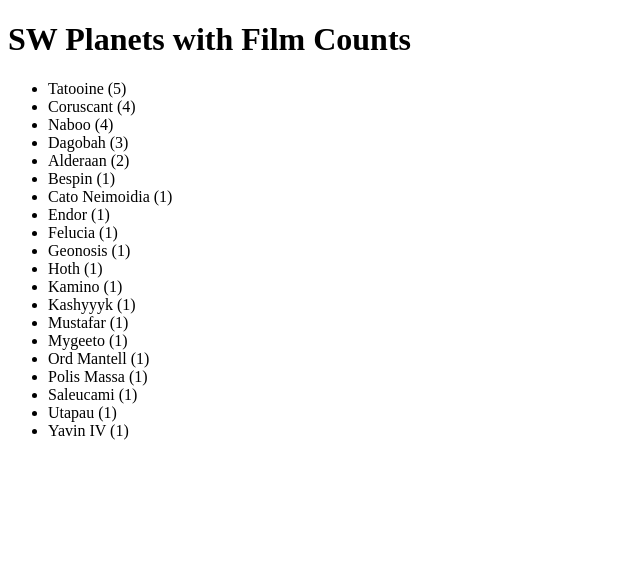
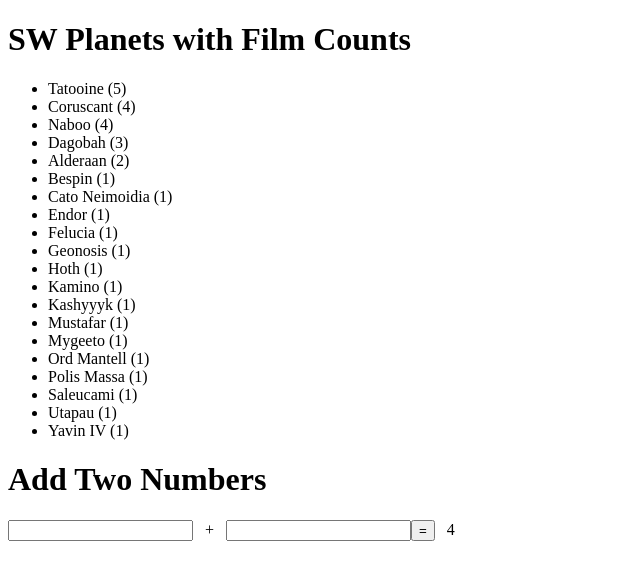
Before and after one commit to 2025-fall-js-frameworks/angular-components, an Angular app: page / in a window 1280 px wide. Shown: the top 580 px of the page, without its empty margins (0-640 px from the left). Built offline with nearby package versions, Linux system fonts and the light colour scheme.

Commit message:
Added input text boxes and button to component html
Added input text boxes and button to component html

```diff
--- a/src/app/app.html
+++ b/src/app/app.html
@@ -1 +1,2 @@
 <app-sw-planet-films></app-sw-planet-films>
+<app-ola-my-new-component-01> </app-ola-my-new-component-01>
--- a/src/app/app.ts
+++ b/src/app/app.ts
@@ -1,9 +1,13 @@
 import { Component, signal } from '@angular/core';
 import { SwPlanetFilms } from './sw-planet-films/sw-planet-films';
+import { OlaMyNewComponent01 } from './ola-my-new-component-01/ola-my-new-component-01';
 
 @Component({
+	// print
 	selector: 'app-root',
-	imports: [SwPlanetFilms],
+
+	//Array of components
+	imports: [SwPlanetFilms, OlaMyNewComponent01],
 	templateUrl: './app.html',
 	styleUrl: './app.css',
 })
--- a/src/app/ola-my-new-component-01/ola-my-new-component-01.html
+++ b/src/app/ola-my-new-component-01/ola-my-new-component-01.html
@@ -1 +1,6 @@
-<p>ola-my-new-component-01 works!</p>
+<h1>Add Two Numbers</h1>
+<input type="number" />
+&nbsp; + &nbsp;
+<input type="number" />
+<button>=</button>
+&nbsp; 4 &nbsp;
```
